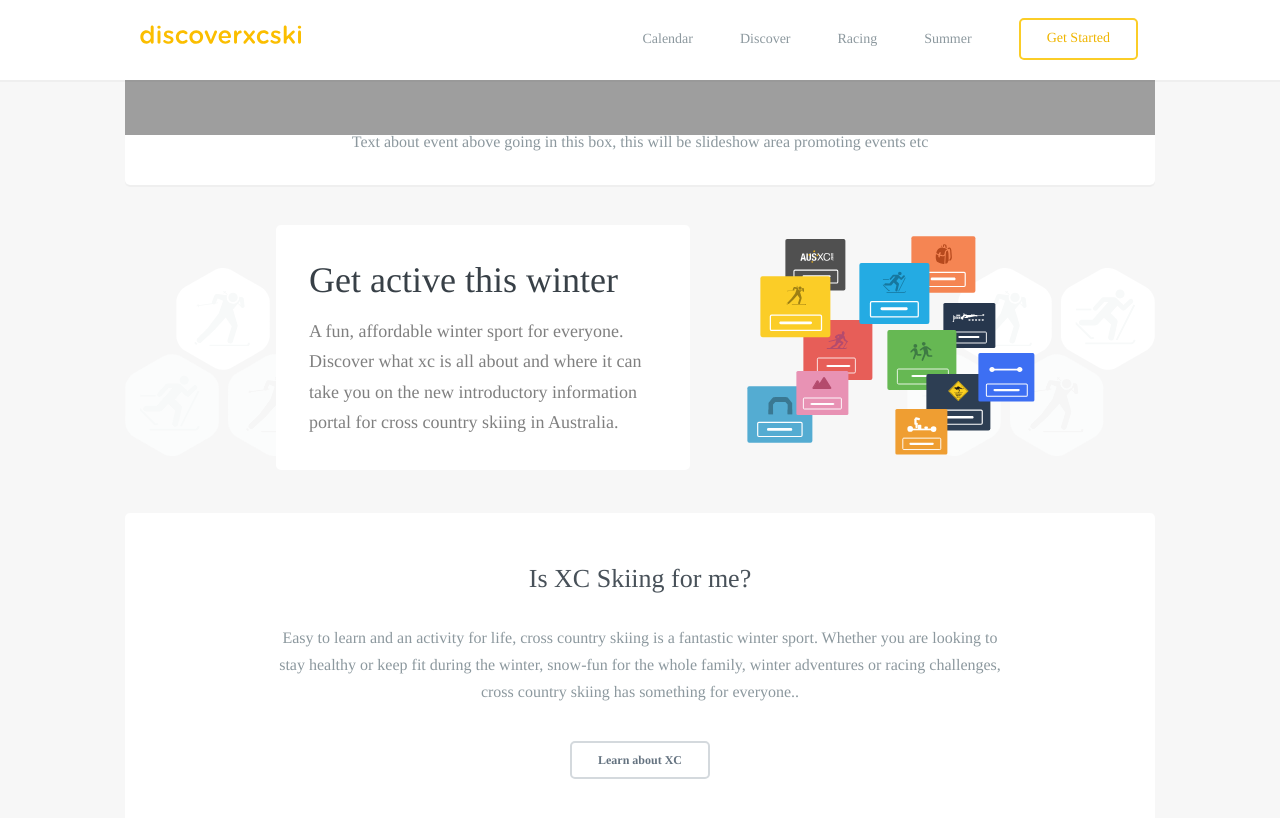
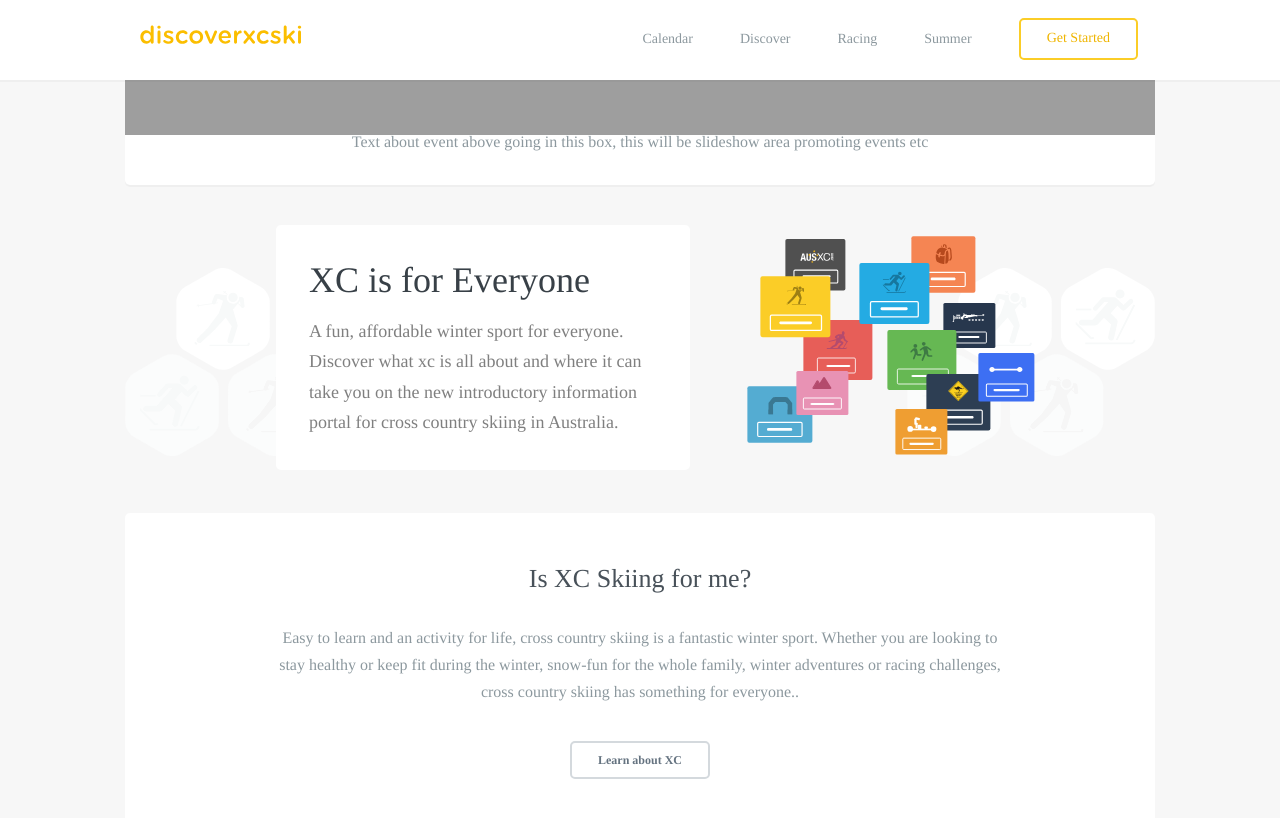
Before and after one commit to robcatto/robcatto.github.io, a Jekyll site: the page index.html, which Jekyll copies as it is, in a window 1280 px wide and 900 px high, scrolled down 718 px. Shown: the top 818 px of the window. Built offline with Jekyll 4.4.1, drawn with Linux system fonts in a browser that asks for light colours; some web fonts are replaced; Markdown is read by kramdown in place of the engine named in the settings.

Commit message:
Update index.html

```diff
--- a/index.html
+++ b/index.html
@@ -149,7 +149,7 @@
                                                 max-height: 300px;
                                                 z-index: 9001">
 
-                                                <h1 class="welcome__card">Get active this winter</h1>
+                                                <h1 class="welcome__card">XC is for Everyone</h1>
                                                 <p class="welcome__card--p">A fun, affordable winter sport for everyone.  Discover what xc is all about and where it can take you on the new introductory information portal for cross country skiing in Australia.</p>
 
 
```
